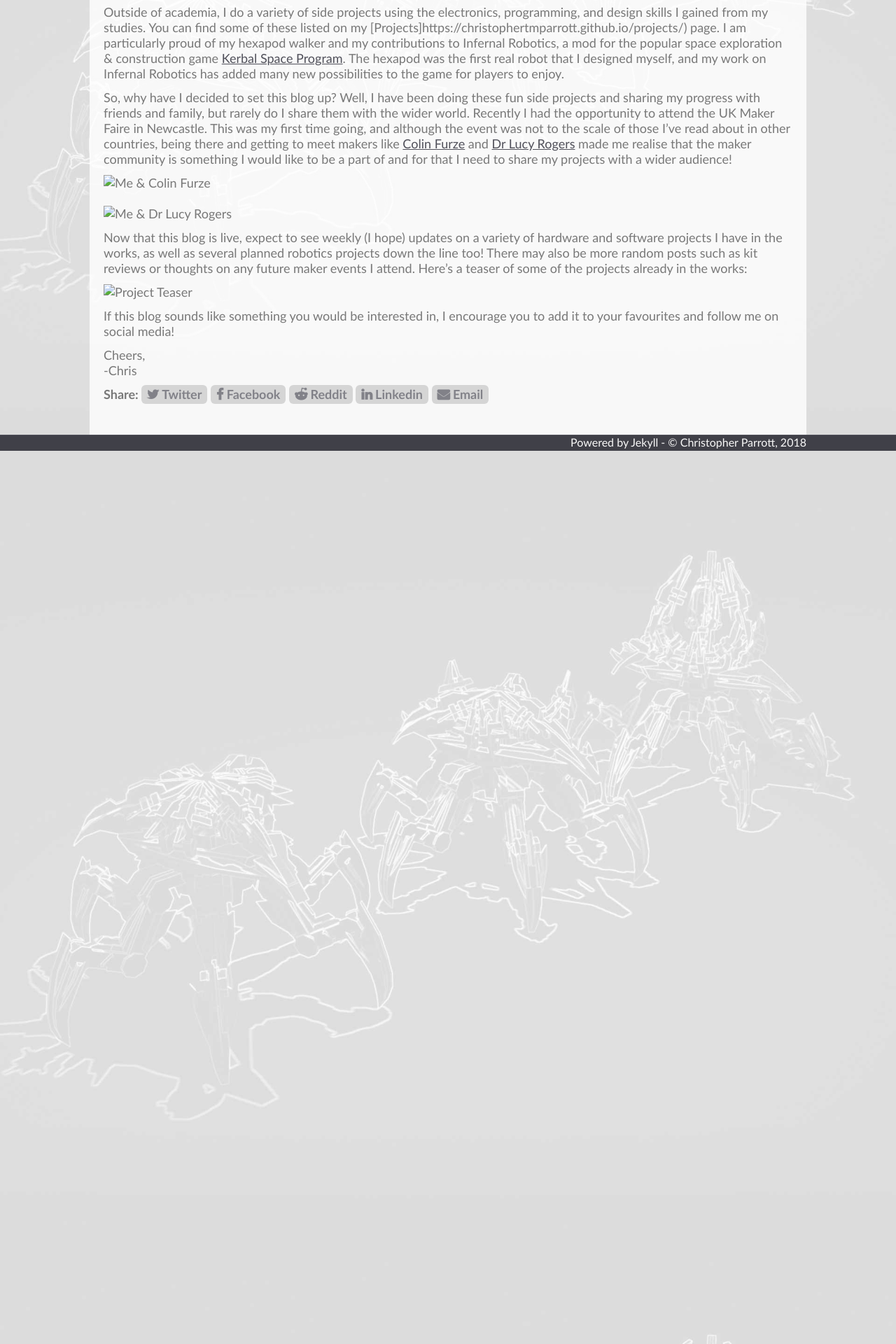
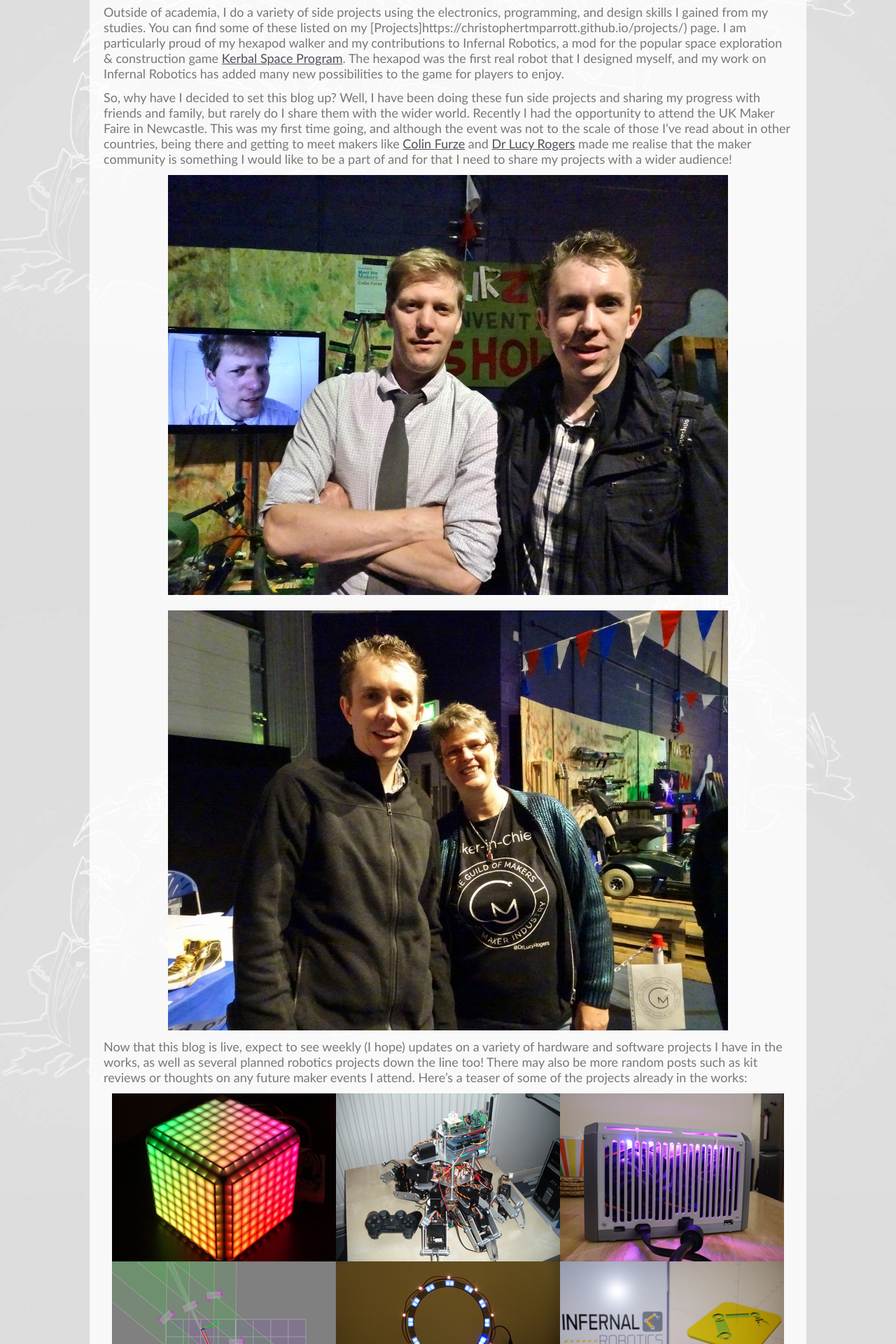
Before and after one commit to christophertmparrott/christophertmparrott.github.io, a Jekyll site: the page built from _posts/2018-06-01-starting-something-new.md, in a window 1280 px wide. Shown: the part 501-2421 px from the top of the page at 70% size. Built offline with Jekyll 4.4.1, drawn with Linux system fonts in a browser that asks for light colours; some web fonts are replaced.

Commit message:
Forgot to change a few things

```diff
--- a/_config.yml
+++ b/_config.yml
@@ -2,5 +2,5 @@ baseurl: ""
 exclude: ['README.md', '.gitignore']
 permalink: pretty
 paginate: 5
-paginate_path: "/bloggg/page:num"
+paginate_path: "/blog/page:num"
 excerpt_separator: "<!--excerpt-->"
--- a/_posts/2018-06-01-starting-something-new.md
+++ b/_posts/2018-06-01-starting-something-new.md
@@ -15,12 +15,12 @@ Outside of academia, I do a variety of side projects using the electronics, prog
 
 So, why have I decided to set this blog up? Well, I have been doing these fun side projects and sharing my progress with friends and family, but rarely do I share them with the wider world. Recently I had the opportunity to attend the UK Maker Faire in Newcastle. This was my first time going, and although the event was not to the scale of those I've read about in other countries, being there and getting to meet makers like [Colin Furze](https://www.youtube.com/user/colinfurze) and [Dr Lucy Rogers](https://lucyrogers.com/) made me realise that the maker community is something I would like to be a part of and for that I need to share my projects with a wider audience!
 
-![Me & Colin Furze](https://christophertmparrott.github.io/bloggg/images/2018-06-01-me_and_colin_furze.jpg "Me with Colin Furze")
-![Me & Dr Lucy Rogers](https://christophertmparrott.github.io/bloggg/images/2018-06-01-me_and_lucy_rogers.jpg "Me with Dr Lucy Rogers")
+![Me & Colin Furze](https://christophertmparrott.github.io/blog/images/2018-06-01-me_and_colin_furze.jpg "Me with Colin Furze")
+![Me & Dr Lucy Rogers](https://christophertmparrott.github.io/blog/images/2018-06-01-me_and_lucy_rogers.jpg "Me with Dr Lucy Rogers")
 
 Now that this blog is live, expect to see weekly (I hope) updates on a variety of hardware and software projects I have in the works, as well as several planned robotics projects down the line too! There may also be more random posts such as kit reviews or thoughts on any future maker events I attend. Here's a teaser of some of the projects already in the works:
 
-![Project Teaser](https://christophertmparrott.github.io/bloggg/images/2018-06-01-project_teaser.jpg "Project Teaser")
+![Project Teaser](https://christophertmparrott.github.io/blog/images/2018-06-01-project_teaser.jpg "Project Teaser")
 
 If this blog sounds like something you would be interested in, I encourage you to add it to your favourites and follow me on social media!
 
```
